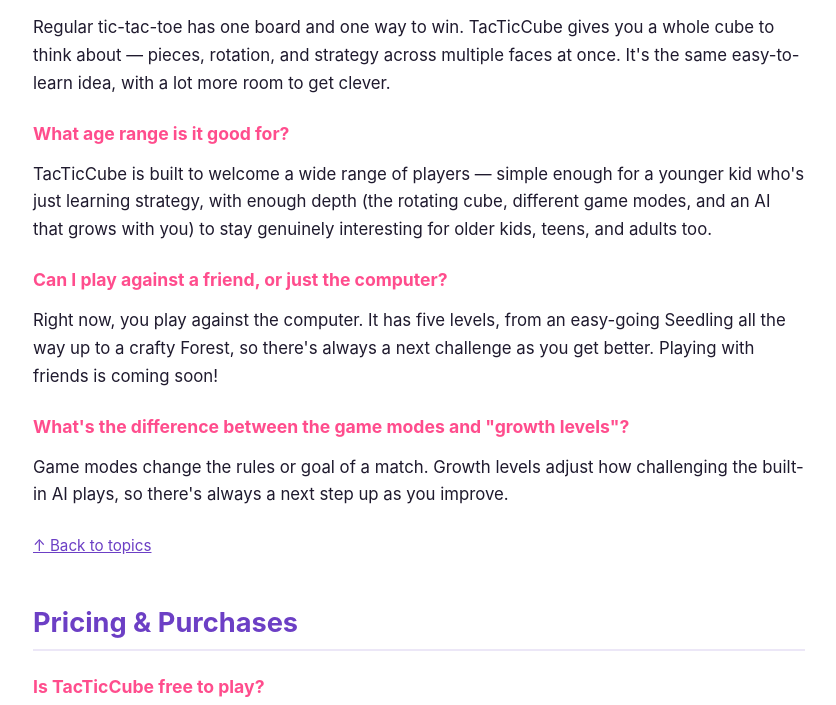
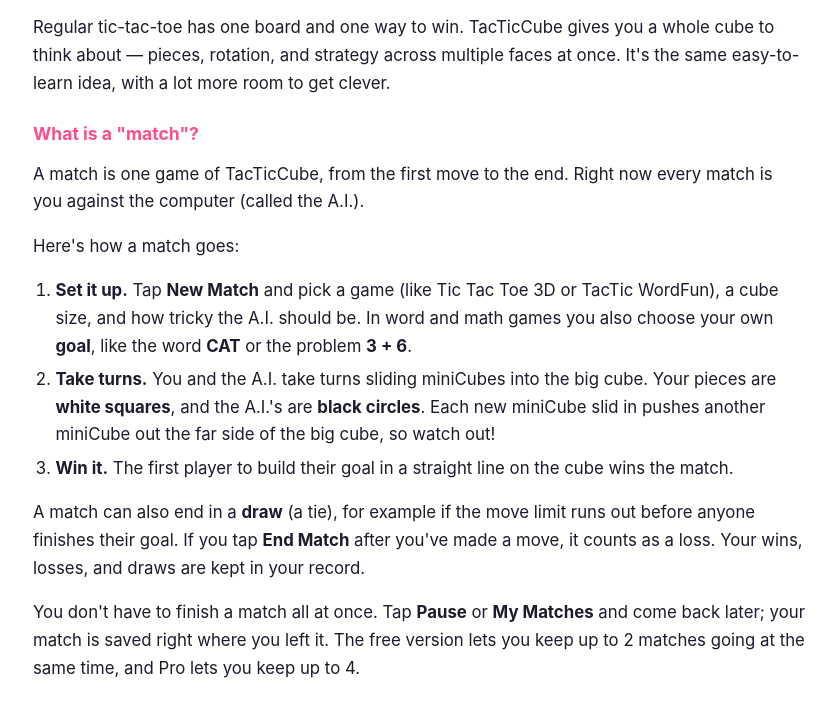
Before and after one commit to TacTicRon/TacTicCubeWebsite, a plain HTML site: page faq.html in a window 1280 px wide. Shown: the part 808-1513 px from the top of the page, without its empty margins (221-1057 px from the left). Drawn offline with Linux system fonts and the light colour scheme.

Commit message:
Add Q&A entries: what a match is, screen rotation, Rotation Lock
- Getting Started: "What is a match?" (setup, turns, pushing miniCubes out, winning, draws, pause, 2 free / 4 Pro slots)
- Technical: playing sideways or upright, and why the game may not turn (Rotation Lock)

Co-Authored-By: Claude Opus 5.5 <noreply@anthropic.com>

```diff
--- a/faq.html
+++ b/faq.html
@@ -273,6 +273,17 @@
     <h3>How is it different from regular tic-tac-toe?</h3>
     <p>Regular tic-tac-toe has one board and one way to win. TacTicCube gives you a whole cube to think about — pieces, rotation, and strategy across multiple faces at once. It's the same easy-to-learn idea, with a lot more room to get clever.</p>
 
+    <h3>What is a "match"?</h3>
+    <p>A match is one game of TacTicCube, from the first move to the end. Right now every match is you against the computer (called the A.I.).</p>
+    <p>Here's how a match goes:</p>
+    <ol>
+      <li><strong>Set it up.</strong> Tap <strong>New Match</strong> and pick a game (like Tic Tac Toe 3D or TacTic WordFun), a cube size, and how tricky the A.I. should be. In word and math games you also choose your own <strong>goal</strong>, like the word <strong>CAT</strong> or the problem <strong>3 + 6</strong>.</li>
+      <li><strong>Take turns.</strong> You and the A.I. take turns sliding miniCubes into the big cube. Your pieces are <strong>white squares</strong>, and the A.I.'s are <strong>black circles</strong>. Each new miniCube slid in pushes another miniCube out the far side of the big cube, so watch out!</li>
+      <li><strong>Win it.</strong> The first player to build their goal in a straight line on the cube wins the match.</li>
+    </ol>
+    <p>A match can also end in a <strong>draw</strong> (a tie), for example if the move limit runs out before anyone finishes their goal. If you tap <strong>End Match</strong> after you've made a move, it counts as a loss. Your wins, losses, and draws are kept in your record.</p>
+    <p>You don't have to finish a match all at once. Tap <strong>Pause</strong> or <strong>My Matches</strong> and come back later; your match is saved right where you left it. The free version lets you keep up to 2 matches going at the same time, and Pro lets you keep up to 4.</p>
+
     <h3>What age range is it good for?</h3>
     <p>TacTicCube is built to welcome a wide range of players — simple enough for a younger kid who's just learning strategy, with enough depth (the rotating cube, different game modes, and an AI that grows with you) to stay genuinely interesting for older kids, teens, and adults too.</p>
 
@@ -390,6 +401,13 @@
     <h3>What devices does TacTicCube work on?</h3>
     <p>iPhone, iPad, and Windows, with more platforms possible down the road.</p>
 
+    <h3>Can I play holding my iPhone or iPad sideways or upright?</h3>
+    <p>Both! TacTicCube never forces you to hold your device one certain way. Play it sideways (landscape) or upright (portrait), either way up — and you can turn your device in the middle of a match. The screen rearranges itself to fit, right where you are, without restarting your game.</p>
+    <p>When you hold a phone upright, the cube gets bigger so it's easy to tap, and the buttons move to the bottom of the screen. On an upright iPad, the cube moves up a little so it stays clear of the buttons.</p>
+
+    <h3>I turned my device, but the game didn't turn. Why?</h3>
+    <p>Your device's <strong>Rotation Lock</strong> is probably on. TacTicCube follows your device's own setting, so if the screen is locked, the game stays put too. On an iPhone or iPad, swipe down from the top-right corner to open Control Center, then tap the lock button with the circling arrow to turn Rotation Lock off.</p>
+
     <h3>Do I need an internet connection to play?</h3>
     <p>No — matches are played locally on your device. An internet connection is only needed to sync your progress across your own devices or use certain online features.</p>
 
```
